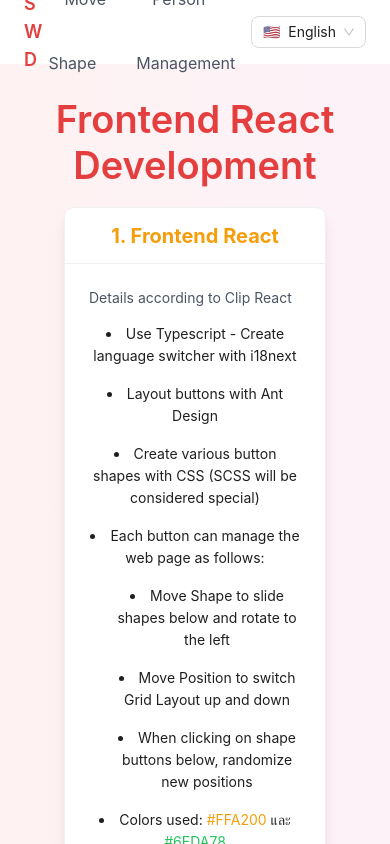
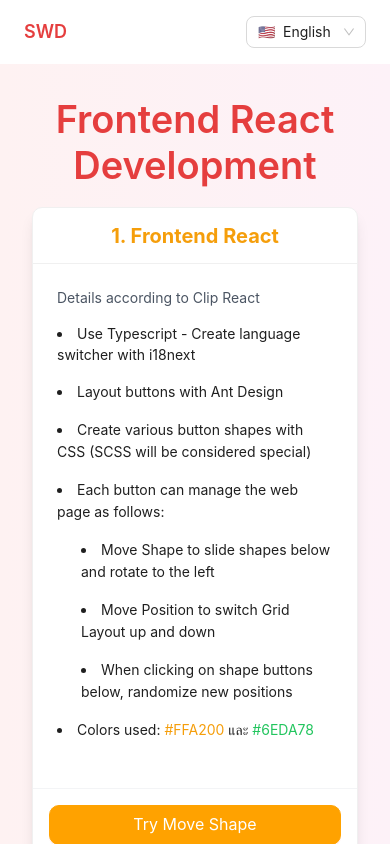
Before and after one commit to peerayes/swd-frontend-test, a Next.js app: page / in a window 390 px wide. Shown: the top 844 px of the page. Built offline with nearby package versions, Linux system fonts and the light colour scheme.

Commit message:
update json

```diff
--- a/src/app/move-shape/page.tsx
+++ b/src/app/move-shape/page.tsx
@@ -7,16 +7,14 @@ import styles from "./move-shape.module.scss";
 
 const { Title } = Typography;
 
-type Shape =
+interface ShapePosition {
+  shape:
     | "square"
     | "circle"
     | "ellipse"
     | "trapezoid"
     | "rectangle"
     | "parallelogram";
-
-interface ShapePosition {
-  shape: Shape;
   position: number; // 0, 1, 2, 3, 4, 5 for continuous pipeline
   row: "top" | "bottom";
 }
@@ -44,7 +42,6 @@ export default function MoveShape() {
   const [board, setBoard] = useState<AnimatedBoard>(initialBoard);
   const [isAnimating, setIsAnimating] = useState(false);
   const [animationClass, setAnimationClass] = useState<string>("");
-  const [isShuffling, setIsShuffling] = useState(false);
 
   // Convert board to continuous array and back
   const boardToContinuous = (board: AnimatedBoard): ShapePosition[] => {
@@ -68,6 +65,19 @@ export default function MoveShape() {
     };
   };
 
+  // Animation helper to reduce code duplication
+  const animateMove = (animationClass: string, logic: () => void) => {
+    setIsAnimating(true);
+    setAnimationClass(animationClass);
+    setTimeout(() => {
+      logic();
+      setTimeout(() => {
+        setIsAnimating(false);
+        setAnimationClass("");
+      }, 100);
+    }, 400);
+  };
+
   // Shift continuous array
   const shiftContinuous = (
     arr: ShapePosition[],
@@ -85,78 +95,67 @@ export default function MoveShape() {
     });
   };
 
-  // swap rows with continuous pipeline
-  const moveVertical = (direction: "up" | "down") => {
-    setIsAnimating(true);
-    setAnimationClass(direction === "up" ? styles.slideUp : styles.slideDown);
-
-    setTimeout(() => {
+  // Logic for swapping rows
+  const moveVerticalLogic = (direction: "up" | "down") => {
     setBoard((prev) => {
       // Get current shapes from each row
       const row1Shapes = prev.row1.map((item) => item.shape);
       const row2Shapes = prev.row2.map((item) => item.shape);
 
-        // Create new board with swapped shapes but correct positions
-        const newBoard: AnimatedBoard = {
-          row1: [
-            { shape: row2Shapes[0], position: 0, row: "top" as const },
-            { shape: row2Shapes[1], position: 1, row: "top" as const },
-            { shape: row2Shapes[2], position: 2, row: "top" as const },
-          ],
-          row2: [
-            { shape: row1Shapes[0], position: 3, row: "bottom" as const },
-            { shape: row1Shapes[1], position: 4, row: "bottom" as const },
-            { shape: row1Shapes[2], position: 5, row: "bottom" as const },
-          ],
+      // Create continuous array with swapped shapes
+      const swappedContinuous = [
+        ...row2Shapes.map((shape, index) => ({
+          shape,
+          position: index,
+          row: "top" as const,
+        })),
+        ...row1Shapes.map((shape, index) => ({
+          shape,
+          position: index + 3,
+          row: "bottom" as const,
+        })),
+      ];
+
+      return continuousToBoard(swappedContinuous);
+    });
   };
 
-        return newBoard;
-      });
-
-      setTimeout(() => {
-        setIsAnimating(false);
-        setAnimationClass("");
-      }, 100);
-    }, 400);
+  // swap rows with continuous pipeline
+  const moveVertical = (direction: "up" | "down") => {
+    animateMove(direction === "up" ? styles.slideUp : styles.slideDown, () =>
+      moveVerticalLogic(direction),
+    );
   };
 
   // continuous pipeline
   const moveHorizontal = (direction: "left" | "right") => {
-    setIsAnimating(true);
-    setAnimationClass(
+    animateMove(
       direction === "left" ? styles.slideLeft : styles.slideRight,
-    );
-
-    setTimeout(() => {
+      () => {
         setBoard((prev) => {
           const continuous = boardToContinuous(prev);
           const shiftedContinuous = shiftContinuous(continuous, direction);
           return continuousToBoard(shiftedContinuous);
         });
+      },
+    );
+  };
 
-      setTimeout(() => {
-        setIsAnimating(false);
-        setAnimationClass("");
-      }, 100);
-    }, 400);
+  // Direction mapper to replace switch statement
+  const directionHandlers = {
+    up: () => moveVertical("up"),
+    down: () => moveVertical("down"),
+    left: () => moveHorizontal("left"),
+    right: () => moveHorizontal("right"),
   };
 
   const moveShape = (direction: string) => {
     if (isAnimating) return; // Prevent multiple clicks during animation
 
-    switch (direction) {
-      case "up":
-        moveVertical("up");
-        break;
-      case "down":
-        moveVertical("down");
-        break;
-      case "left":
-        moveHorizontal("left");
-        break;
-      case "right":
-        moveHorizontal("right");
-        break;
+    const handler =
+      directionHandlers[direction as keyof typeof directionHandlers];
+    if (handler) {
+      handler();
     }
   };
 
--- a/src/app/page.tsx
+++ b/src/app/page.tsx
@@ -37,27 +37,32 @@ export default function Home() {
           </Title>
 
           {/* Feature Cards Section */}
-          <div className="max-w-6xl mx-auto px-8">
+          <div className="max-w-6xl mx-auto md:px-8">
             <div className="lg:flex lg:flex-row lg:gap-8 flex-col gap-8">
               {/* Frontend React Card */}
               <Card
-                className="flex-1 shadow-lg hover:shadow-xl transition-shadow duration-300"
+                className="flex-1 shadow-lg hover:shadow-xl transition-shadow duration-300 relative"
                 title={
                   <div className="text-amber-500 font-bold text-xl">
                     {t("hero.frontend.title")}
                   </div>
                 }
               >
+                <div className="pb-24">
                   <Paragraph className="text-gray-600 mb-4 flex items-start">
                     {t("hero.frontend.subtitle")}
                   </Paragraph>
 
-                <ul className="list-disc list-inside mb-4 flex flex-col gap-4 items-start">
-                  <li>{t("hero.frontend.items.typescript")}</li>
+                  <ul className="list-disc list-inside flex flex-col gap-4 items-start text-left">
+                    <li className="leading-normal">
+                      {t("hero.frontend.items.typescript")}
+                    </li>
                     <li>{t("hero.frontend.items.antd")}</li>
                     <li>{t("hero.frontend.items.css")}</li>
                     <li>{t("hero.frontend.items.controls")}</li>
-                  <li className="ml-6">{t("hero.frontend.items.moveShape")}</li>
+                    <li className="ml-6">
+                      {t("hero.frontend.items.moveShape")}
+                    </li>
                     <li className="ml-6">
                       {t("hero.frontend.items.movePosition")}
                     </li>
@@ -70,7 +75,9 @@ export default function Home() {
                       <span className="text-green-500">#6EDA78</span>
                     </li>
                   </ul>
+                </div>
 
+                <div className="absolute bottom-0 left-0 right-0 p-4 border-t border-gray-100 bg-white">
                   <Button
                     type="primary"
                     size="large"
@@ -83,30 +90,34 @@ export default function Home() {
                   >
                     {t("hero.frontend.button")}
                   </Button>
+                </div>
               </Card>
 
               {/* SPA Card */}
               <Card
-                className="flex-1 shadow-lg hover:shadow-xl transition-shadow duration-300"
+                className="flex-1 shadow-lg hover:shadow-xl transition-shadow duration-300 relative"
                 title={
                   <div className="text-amber-500 font-bold text-xl">
                     {t("hero.spa.title")}
                   </div>
                 }
               >
+                <div className="pb-24">
                   <Paragraph className="text-gray-600 mb-4 flex items-start">
                     {t("hero.spa.subtitle")}
                   </Paragraph>
 
-                <ul className="list-disc list-inside mb-4 flex flex-col gap-4 items-start">
-                  <li className="w-full text-left">
+                  <ul className="list-disc list-inside flex flex-col gap-4 items-start text-left">
+                    <li className="w-full text-left leading-normal">
                       {t("hero.spa.items.crud")}
                     </li>
                     <li>{t("hero.spa.items.redux")}</li>
                     <li>{t("hero.spa.items.pagination")}</li>
                     <li>{t("hero.spa.items.i18n")}</li>
                   </ul>
+                </div>
 
+                <div className="absolute bottom-0 left-0 right-0 p-4 border-t border-gray-100 bg-white">
                   <Button
                     type="primary"
                     size="large"
@@ -119,6 +130,7 @@ export default function Home() {
                   >
                     {t("hero.spa.button")}
                   </Button>
+                </div>
               </Card>
             </div>
           </div>
@@ -146,7 +158,7 @@ export default function Home() {
                     <Text strong>{t("home:fontTestSection.defaultFont")}</Text>
                   </span>
                 }
-                style={{ height: "160px" }}
+                style={{ height: "180px" }}
               >
                 <div>
                   <Text className="font-sans" style={{ color: "#666" }}>
@@ -178,7 +190,7 @@ export default function Home() {
                     </Text>
                   </span>
                 }
-                style={{ height: "160px" }}
+                style={{ height: "180px" }}
               >
                 <div>
                   <Text className="font-mono" style={{ color: "#666" }}>
@@ -208,7 +220,7 @@ export default function Home() {
                     <Text strong>{t("home:fontTestSection.systemFont")}</Text>
                   </span>
                 }
-                style={{ height: "160px" }}
+                style={{ height: "180px" }}
               >
                 <div>
                   <Text style={{ color: "#666" }}>
--- a/src/components/Navbar.tsx
+++ b/src/components/Navbar.tsx
@@ -46,7 +46,11 @@ export default function Navbar() {
           </Link>
 
           {/* Navigation Links */}
-          <Space size="large" style={{ flex: 1, justifyContent: "center" }}>
+          <Space
+            size="large"
+            style={{ flex: 1, justifyContent: "center" }}
+            className="hidden md:flex"
+          >
             <Link
               href="/move-shape"
               className={`
--- a/src/lib/i18n/index.ts
+++ b/src/lib/i18n/index.ts
@@ -6,12 +6,12 @@ import enCommon from "@/locales/en/common.json";
 import enHome from "@/locales/en/home.json";
 import enDesignSystem from "@/locales/en/design-system.json";
 import enNav from "@/locales/en/nav.json";
-import enPersonManagement from "@/locales/en/person-management/form.json";
+import enPersonManagement from "@/locales/en/form.json";
 import thCommon from "@/locales/th/common.json";
 import thHome from "@/locales/th/home.json";
 import thDesignSystem from "@/locales/th/design-system.json";
 import thNav from "@/locales/th/nav.json";
-import thPersonManagement from "@/locales/th/person-management/form.json";
+import thPersonManagement from "@/locales/th/form.json";
 
 i18n.use(initReactI18next).init({
   resources: {
```
Also changed, not shown: src/locales/en/form.json (renamed from src/locales/en/person-management/form.json), src/locales/th/form.json (renamed from src/locales/th/person-management/form.json). Lines whose indentation alone changed are shown as unchanged.
